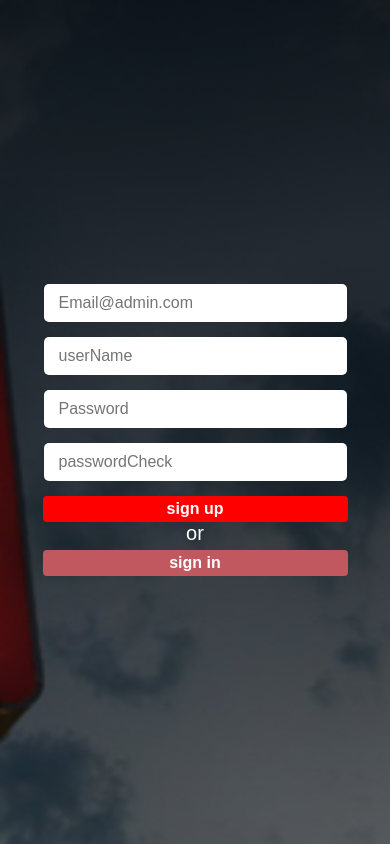
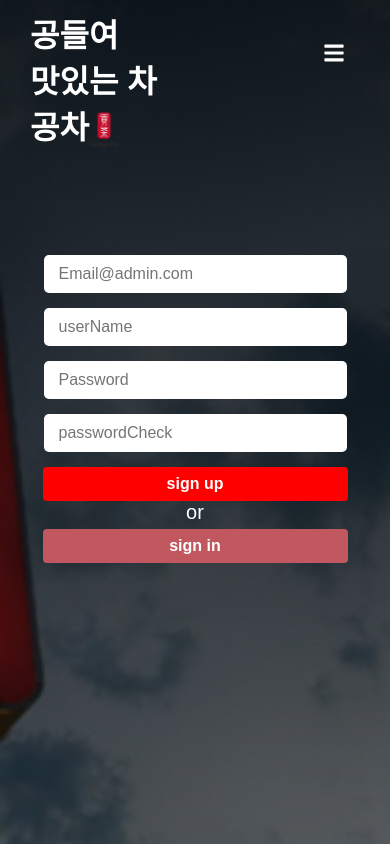
Before and after one commit to jungsikjeong/React_Gongcha, a React (Create React App) app in the folder client/: page /register in a window 390 px wide. Built offline with nearby package versions, Linux system fonts and the light colour scheme.

Commit message:
Style: 로그인/회원가입 폼 모바일화면 스타일 변경

```diff
--- a/client/src/components/Login.js
+++ b/client/src/components/Login.js
@@ -1,8 +1,19 @@
 import React from 'react';
-import styled from 'styled-components';
+import styled, { keyframes } from 'styled-components';
 import { Link } from 'react-router-dom';
 
 import bgImage from '../assets/background.jpg';
+import Header from './Header';
+
+// 페이지 전환효과
+const ScreenFrames = keyframes`
+ from{
+  transform:translateY(-10px);
+ }
+ to{
+  transform:translateY(0);
+ }
+`;
 
 const LoginContainer = styled.div`
   background-image: linear-gradient(rgba(0, 0, 0, 0.8), rgba(0, 0, 0, 0.6)),
@@ -11,12 +22,14 @@ const LoginContainer = styled.div`
   background-size: cover;
   overflow-x: hidden;
   position: relative;
+  height: 100vh;
 `;
 
 const Wrapper = styled.div`
+  margin-top: 5rem;
   width: 100%;
-  height: 100vh;
   display: flex;
+  flex-direction: column;
   align-items: center;
   justify-content: center;
 `;
@@ -27,6 +40,7 @@ const Form = styled.form`
   align-items: center;
   justify-content: center;
   width: 25%;
+  animation: ${ScreenFrames} 0.75s;
 
   @media (max-width: 768px) {
     width: 70%;
@@ -58,7 +72,7 @@ const Button = styled.button`
   border-radius: 4px;
   font-size: 1rem;
   font-weight: bold;
-  padding: 0.25rem 1rem;
+  padding: 0.5rem 1rem;
   color: white;
   outline: none;
   cursor: pointer;
@@ -75,7 +89,7 @@ const SLink = styled(Link)`
   border-radius: 4px;
   font-size: 1rem;
   font-weight: bold;
-  padding: 0.25rem 1rem;
+  padding: 0.5rem 1rem;
   color: white;
   outline: none;
   cursor: pointer;
@@ -84,6 +98,7 @@ const SLink = styled(Link)`
 const Login = () => {
   return (
     <LoginContainer>
+      <Header />
       <Wrapper>
         <Form>
           <input
@@ -99,9 +114,7 @@ const Login = () => {
           />
           <Button style={{ marginTop: '15px' }}>sign in</Button>
           <span>or</span>
-          <Button style={{ marginTop: '5px', background: '#C1575F' }}>
-            <SLink to='/register'> sign up </SLink>
-          </Button>
+          <SLink to='/register'> sign up </SLink>
         </Form>
       </Wrapper>
     </LoginContainer>
--- a/client/src/components/Register.js
+++ b/client/src/components/Register.js
@@ -1,8 +1,19 @@
 import React from 'react';
-import styled from 'styled-components';
+import styled, { keyframes } from 'styled-components';
 import { Link } from 'react-router-dom';
 
 import bgImage from '../assets/background.jpg';
+import Header from './Header';
+
+// 페이지 전환효과
+const ScreenFrames = keyframes`
+ from{
+  transform:translateY(-10px);
+ }
+ to{
+  transform:translateY(0);
+ }
+`;
 
 const LoginContainer = styled.div`
   background-image: linear-gradient(rgba(0, 0, 0, 0.8), rgba(0, 0, 0, 0.6)),
@@ -11,11 +22,12 @@ const LoginContainer = styled.div`
   background-size: cover;
   overflow-x: hidden;
   position: relative;
+  height: 100vh;
 `;
 
 const Wrapper = styled.div`
+  margin-top: 5rem;
   width: 100%;
-  height: 100vh;
   display: flex;
   align-items: center;
   justify-content: center;
@@ -27,6 +39,7 @@ const Form = styled.form`
   align-items: center;
   justify-content: center;
   width: 25%;
+  animation: ${ScreenFrames} 0.75s;
 
   @media (max-width: 768px) {
     width: 70%;
@@ -58,7 +71,7 @@ const Button = styled.button`
   border-radius: 4px;
   font-size: 1rem;
   font-weight: bold;
-  padding: 0.25rem 1rem;
+  padding: 0.5rem 1rem;
   color: white;
   outline: none;
   cursor: pointer;
@@ -75,7 +88,7 @@ const SLink = styled(Link)`
   border-radius: 4px;
   font-size: 1rem;
   font-weight: bold;
-  padding: 0.25rem 1rem;
+  padding: 0.5rem 1rem;
   color: white;
   outline: none;
   cursor: pointer;
@@ -84,6 +97,7 @@ const SLink = styled(Link)`
 const Register = () => {
   return (
     <LoginContainer>
+      <Header />
       <Wrapper>
         <Form>
           <input
```
